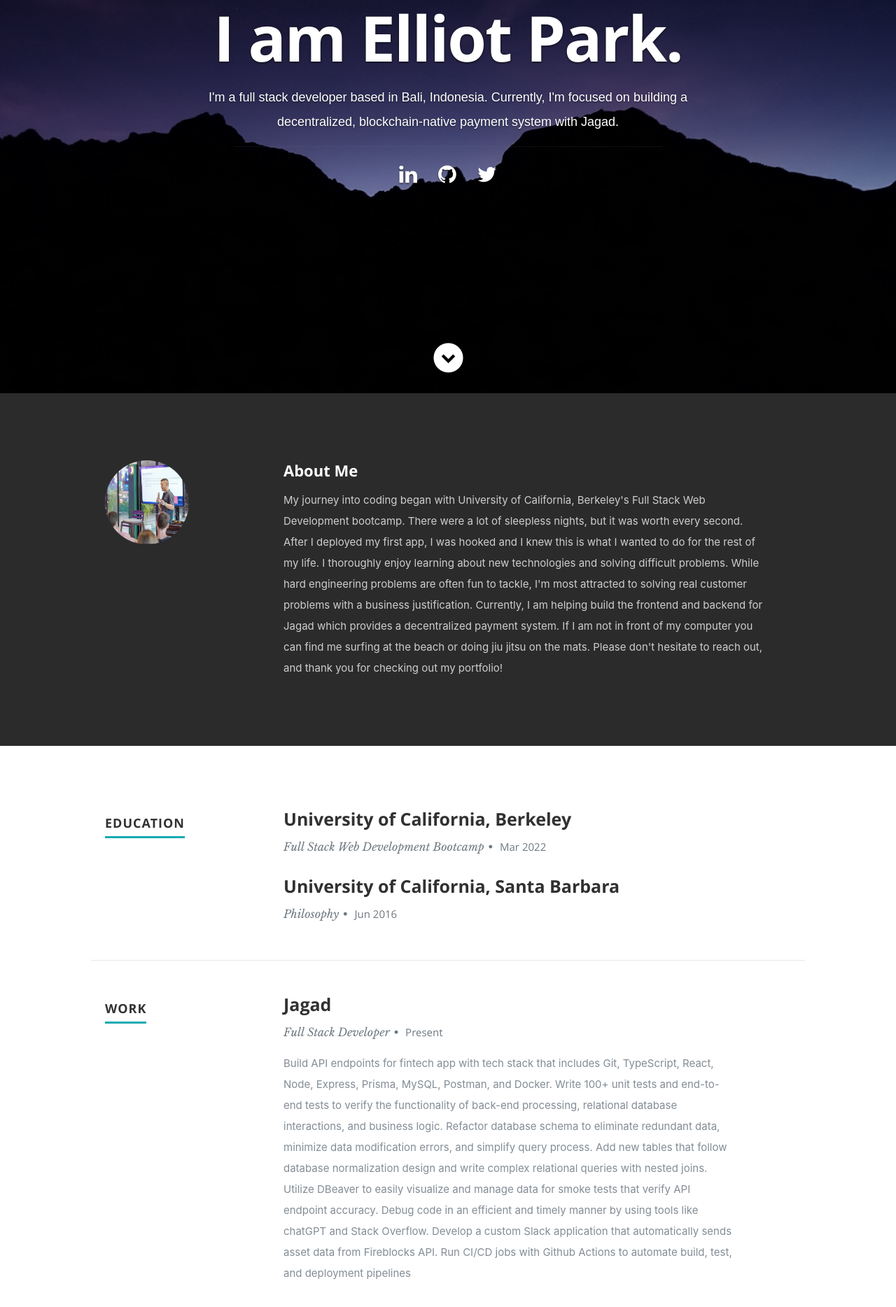
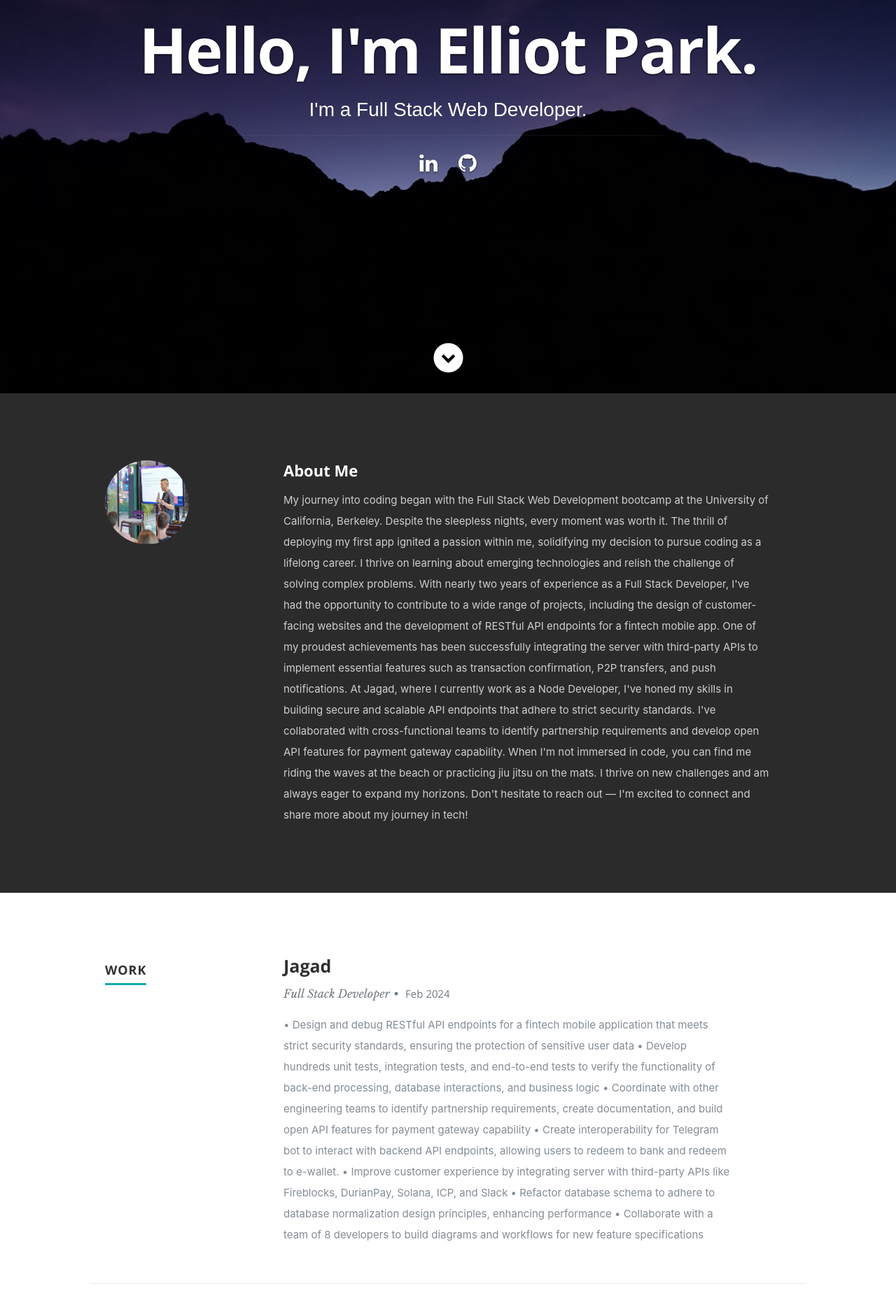
Before and after one commit to elliotpark410/React-Portfolio, a React (Create React App) app: page / in a window 1280 px wide. Shown: the part 238-2106 px from the top of the page at 70% size. Built offline with nearby package versions, Linux system fonts and the light colour scheme.

Commit message:
update resume with latest work experience

```diff
--- a/src/components/Header.js
+++ b/src/components/Header.js
@@ -20,9 +20,9 @@ export default class Header extends Component {
 
          <div className="row banner">
             <div className="banner-text">
-               <h1 className="responsive-headline">I am {resumeData.name}.</h1>
-               <h3 style={{color:'#fff', fontFamily:'sans-serif '}}>{resumeData.roleDescription}
-               </h3>
+               <h1 className="responsive-headline">Hello, I'm {resumeData.name}.</h1>
+               <h2 style={{color:'#fff', fontFamily:'sans-serif '}}>{resumeData.roleDescription}
+               </h2>
                <hr/>
                <ul className="social">
                   {
--- a/src/components/Resume.js
+++ b/src/components/Resume.js
@@ -4,6 +4,35 @@ export default  class Resume extends Component {
     let resumeData = this.props.resumeData;
     return (
       <section id="resume">
+
+<div className="row work">
+            <div className="three columns header-col">
+               <h1><span>Work</span></h1>
+            </div>
+
+            <div className="nine columns main-col">
+              {
+                resumeData.work && resumeData.work.map((item) => {
+                  return(
+                    <div className="row item">
+                       <div className="twelve columns">
+                          <h3>{item.CompanyName}</h3>
+                          <p className="info">
+                          {item.specialization}
+                          <span>&bull;</span> <em className="date">{item.MonthOfLeaving} {item.YearOfLeaving}</em></p>
+                          {}
+                          <p>
+                          {item.Achievements}
+                          </p>
+                       </div>
+
+                    </div>
+
+                  )
+                })
+              }
+            </div>
+         </div>
 
          <div className="row education">
 
@@ -31,34 +60,7 @@ export default  class Resume extends Component {
               }
             </div>
          </div>
-        <div className="row work">
-            <div className="three columns header-col">
-               <h1><span>Work</span></h1>
-            </div>
 
-            <div className="nine columns main-col">
-              {
-                resumeData.work && resumeData.work.map((item) => {
-                  return(
-                    <div className="row item">
-                       <div className="twelve columns">
-                          <h3>{item.CompanyName}</h3>
-                          <p className="info">
-                          {item.specialization}
-                          <span>&bull;</span> <em className="date">{item.MonthOfLeaving} {item.YearOfLeaving}</em></p>
-                          {}
-                          <p>
-                          {item.Achievements}
-                          </p>
-                       </div>
-
-                    </div>
-
-                  )
-                })
-              }
-            </div>
-         </div>
 
 
          <div className="row skill">
--- a/src/resumeData.js
+++ b/src/resumeData.js
@@ -1,9 +1,9 @@
 let resumeData = {
     "name": "Elliot Park",
-    "role": "Backend Developer",
+    "role": "Full Stack Web Developer",
     "linkedinId":"https://www.linkedin.com/in/elliot-park/",
     "email": "elliotpark410@gmail.com",
-    "roleDescription": "I'm a full stack developer based in Bali, Indonesia. Currently, I'm focused on building a decentralized, blockchain-native payment system with Jagad.",
+    "roleDescription": "I'm a Full Stack Web Developer.",
     "socialLinks":[
         {
           "name":"linkedin",
@@ -14,15 +14,10 @@ let resumeData = {
           "name":"github",
           "url":"https://github.com/elliotpark410/",
           "className":"fa fa-github"
-        },
-        {
-          "name":"twitter",
-          "url":"http://twitter.com/ElliotPark15",
-          "className":"fa fa-twitter"
         }
       ],
-    "aboutme":"My journey into coding began with University of California, Berkeley's Full Stack Web Development bootcamp. There were a lot of sleepless nights, but it was worth every second. After I deployed my first app, I was hooked and I knew this is what I wanted to do for the rest of my life. I thoroughly enjoy learning about new technologies and solving difficult problems. While hard engineering problems are often fun to tackle, I'm most attracted to solving real customer problems with a business justification. Currently, I am helping build the frontend and backend for Jagad which provides a decentralized payment system. If I am not in front of my computer you can find me surfing at the beach or doing jiu jitsu on the mats. Please don't hesitate to reach out, and thank you for checking out my portfolio!",
-    "address":"Bali, Indonesia",
+    "aboutme":"My journey into coding began with the Full Stack Web Development bootcamp at the University of California, Berkeley. Despite the sleepless nights, every moment was worth it. The thrill of deploying my first app ignited a passion within me, solidifying my decision to pursue coding as a lifelong career. I thrive on learning about emerging technologies and relish the challenge of solving complex problems. With nearly two years of experience as a Full Stack Developer, I've had the opportunity to contribute to a wide range of projects, including the design of customer-facing websites and the development of RESTful API endpoints for a fintech mobile app. One of my proudest achievements has been successfully integrating the server with third-party APIs to implement essential features such as transaction confirmation, P2P transfers, and push notifications. At Jagad, where I currently work as a Node Developer, I've honed my skills in building secure and scalable API endpoints that adhere to strict security standards. I've collaborated with cross-functional teams to identify partnership requirements and develop open API features for payment gateway capability. When I'm not immersed in code, you can find me riding the waves at the beach or practicing jiu jitsu on the mats. I thrive on new challenges and am always eager to expand my horizons. Don't hesitate to reach out — I'm excited to connect and share more about my journey in tech!",
+    "address":"Irvine, California",
     "website":"E: elliotpark410@gmail.com",
     "education":[
       {
@@ -42,39 +37,20 @@ let resumeData = {
       {
         "CompanyName":"Jagad",
         "specialization":"Full Stack Developer",
-        "YearOfLeaving":"Present",
-        "Achievements": "Build API endpoints for fintech app with tech stack that includes Git, TypeScript, React, Node, Express, Prisma, MySQL, Postman, and Docker. Write 100+ unit tests and end-to-end tests to verify the functionality of back-end processing, relational database interactions, and business logic. Refactor database schema to eliminate redundant data, minimize data modification errors, and simplify query process. Add new tables that follow database normalization design and write complex relational queries with nested joins. Utilize DBeaver to easily visualize and manage data for smoke tests that verify API endpoint accuracy. Debug code in an efficient and timely manner by using tools like chatGPT and Stack Overflow. Develop a custom Slack application that automatically sends asset  data from Fireblocks API. Run CI/CD jobs with Github Actions to automate build, test, and deployment pipelines"
+        "MonthOfLeaving":"Feb",
+        "YearOfLeaving":"2024",
+        "Achievements": `
+        • Design and debug RESTful API endpoints for a fintech mobile application that meets strict security standards, ensuring the protection of sensitive user data
+        • Develop hundreds unit tests, integration tests, and end-to-end tests to verify the functionality of back-end processing, database interactions, and business logic
+        • Coordinate with other engineering teams to identify partnership requirements, create documentation, and build open API features for payment gateway capability
+        • Create interoperability for Telegram bot to interact with backend API endpoints, allowing users to redeem to bank and redeem to e-wallet.
+        • Improve customer experience by integrating server with third-party APIs like Fireblocks, DurianPay, Solana, ICP, and Slack
+        • Refactor database schema to adhere to database normalization design principles, enhancing performance
+        • Collaborate with a team of 8 developers to build diagrams and workflows for new feature specifications
+        `
       },
-      {
-        "CompanyName":"SingleStore",
-        "specialization":"Account Executive",
-        "MonthOfLeaving":"Oct",
-        "YearOfLeaving":"2021",
-        "Achievements": "Utilized resourcefulness and creativity to generate new business revenue with a data-driven mindset. Generated new business while expanding footprint into existing accounts with high outbound activity. Built long lasting relationships with key stakeholders by providing solutions to business challenges. Cooperated extensively with marketing team during campaigns to analyze data and identify trends. Practiced clear communication of product by studying value proposition and technical capabilities. Collaborated closely with sales engineer to provide an honest and helpful overview of product"
-      },
-      {
-        "CompanyName":"Walpole & Co., LLP",
-        "specialization":"Tax Consultant",
-        "MonthOfLeaving":"Jun",
-        "YearOfLeaving":"2019",
-        "Achievements": "Provided tax consultation with clients in tech, manufacturing, financial, and real estate industries. Conducted training sessions to prepare a couple hundred employees for new software adoption. Implemented SaaS accounting software and improved inventory processing with analytics. Utilized professional software such as Lacerte, Quickbooks, and Microsoft Excel"
-      }
     ],
-    "skillsDescription":"Git, Bash, HTML, CSS, React, JavaScript, Jest, TypeScript, SQL, Node, Express, Prisma, Sequelize, Mongoose, MySQL, MongoDB, Postman, Insomnia, Docker, Linux, and OOP",
-    "skills":[
-      {
-        "skillname":"Node"
-      },
-      {
-        "skillname":"MySQL"
-      },
-      {
-        "skillname":"TypeScript"
-      },
-      {
-        "skillname":"Jest"
-      }
-    ],
+    "skillsDescription":"Git, Bash, HTML, CSS, React, JavaScript, Jest, TypeScript, SQL, Node, Express, Prisma, Sequelize, Mongoose, MySQL, MongoDB, Postman, Insomnia, Docker, Linux, Sentry, CI/CD",
     "portfolio":[
       {
         "name":"Code Quiz",
```
Also changed, not shown: package.json (+6 -6 lines), 1 other file (tests, documents, lock files or other folders).
